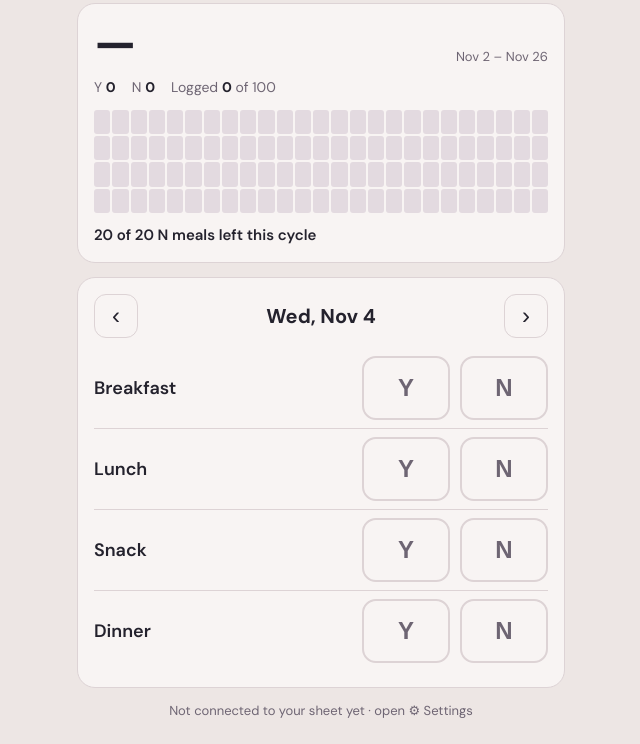
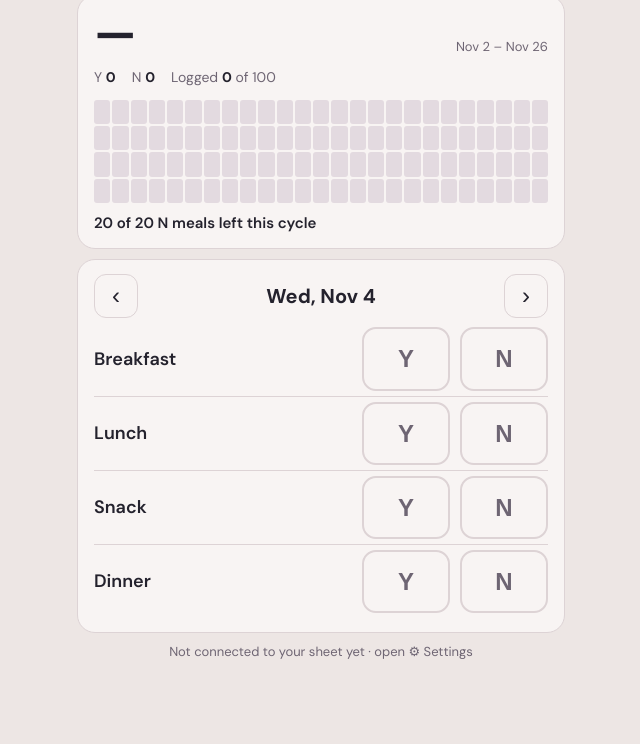
Before and after one commit to teela-l/meal-tracker, a plain HTML site: page index.html in a window 1280 px wide. Shown: the part 57-801 px from the top of the page, without its empty margins (319-959 px from the left). Drawn offline with Linux system fonts and the light colour scheme.

Commit message:
Add files via upload

```diff
--- a/index.html
+++ b/index.html
@@ -19,11 +19,15 @@
   --yes:#8AAB90;--no:#9C7379;--on:#24222D;--accent:#C9A0A6}}
 *{box-sizing:border-box;-webkit-tap-highlight-color:transparent}
 html,body{margin:0;background:var(--bg);color:var(--ink);font:16px/1.4 "DM Sans",system-ui,-apple-system,"Segoe UI",Roboto,sans-serif}
-main{max-width:520px;margin:0 auto;padding:calc(env(safe-area-inset-top) + 10px) 16px calc(env(safe-area-inset-bottom) + 24px)}
-header{display:flex;align-items:center;justify-content:space-between;margin-bottom:6px}
+/* Fit the whole app to the screen: the day card stretches or shrinks to fill what's left */
+html,body{height:100%;overflow:hidden}
+main{max-width:520px;margin:0 auto;height:100vh;height:100dvh;display:flex;flex-direction:column;
+  padding:calc(env(safe-area-inset-top) + 4px) 16px calc(env(safe-area-inset-bottom) + 8px)}
+header{display:flex;align-items:center;justify-content:space-between;margin-bottom:4px;flex:none}
 .brand{font-weight:750;font-size:18px}
 .iconbtn{border:0;background:transparent;color:var(--muted);font-size:24px;padding:8px 10px;border-radius:10px}
-.card{background:var(--card);border:1px solid var(--line);border-radius:18px;padding:16px;margin-bottom:14px}
+.card{background:var(--card);border:1px solid var(--line);border-radius:18px;padding:14px 16px;margin-bottom:10px;flex:none}
+.card.day{flex:0 1 auto;min-height:0;display:flex;flex-direction:column}
 .score-top{display:flex;align-items:flex-end;justify-content:space-between;gap:8px}
 .pct{font-size:46px;font-weight:780;line-height:1;font-variant-numeric:tabular-nums}
 .pct small{font-size:16px;font-weight:600;color:var(--muted);margin-left:4px}
@@ -43,21 +47,23 @@ header{display:flex;align-items:center;justify-content:space-between;margin-bott
 .cell{aspect-ratio:1/1.5;border-radius:3px;background:var(--empty);border:0;padding:0;cursor:pointer}
 .cell.Y{background:var(--yes)}
 .cell.N{background:var(--no)}
-.budget{margin-top:12px;font-size:15px;font-weight:600}
-.budget.over{color:var(--no)}.daynav{display:flex;align-items:center;justify-content:space-between;margin-bottom:10px}
+.budget{margin-top:10px;font-size:15px;font-weight:600}
+.budget.over{color:var(--no)}
+.daynav{display:flex;align-items:center;justify-content:space-between;margin-bottom:4px;flex:none}
 .daynav button{border:1px solid var(--line);background:transparent;color:var(--ink);font-size:24px;width:44px;height:44px;border-radius:12px}
 .daynav button:disabled{opacity:.3}
 .dayt{text-align:center}
 .dayt .t{font-size:20px;font-weight:700}
-.meal{display:flex;align-items:center;gap:10px;padding:8px 0;border-top:1px solid var(--line)}
+#meals{flex:0 1 296px;min-height:0;display:grid;grid-template-rows:repeat(4,minmax(0,1fr))}
+.meal{display:flex;align-items:center;gap:10px;padding:5px 0;border-top:1px solid var(--line);min-height:0}
 .meal:first-of-type{border-top:0}
 .meal .name{flex:1;font-size:18px;font-weight:600}
-.yn{width:88px;height:64px;border-radius:14px;border:2px solid var(--line);background:transparent;color:var(--muted);font-size:24px;font-weight:800}
+.yn{width:88px;height:100%;max-height:64px;min-height:40px;border-radius:14px;border:2px solid var(--line);background:transparent;color:var(--muted);font-size:24px;font-weight:800}
 .yn.y.on{background:var(--yes);border-color:var(--yes);color:var(--on)}
 .yn.n.on{background:var(--no);border-color:var(--no);color:var(--on)}
-.today{display:block;margin:12px auto 0;border:0;background:transparent;color:var(--accent);font-weight:600;font-size:15px;padding:8px}
+.today{display:block;flex:none;margin:4px auto 0;border:0;background:transparent;color:var(--accent);font-weight:600;font-size:15px;padding:8px}
 .today[hidden]{display:none}
-.status{text-align:center;font-size:13px;color:var(--muted);min-height:18px}
+.status{text-align:center;font-size:13px;color:var(--muted);min-height:18px;flex:none}
 dialog{border:1px solid var(--line);border-radius:18px;background:var(--card);color:var(--ink);width:min(92vw,440px);padding:20px}
 dialog::backdrop{background:rgba(0,0,0,.45)}
 dialog h2{margin:0 0 12px;font-size:20px}
@@ -87,7 +93,7 @@ input{width:100%;font:inherit;padding:10px 12px;border-radius:10px;border:1px so
     <div class="budget" id="budget"></div>
   </section>
 
-  <section class="card" aria-label="Day">
+  <section class="card day" aria-label="Day">
     <div class="daynav">
       <button id="prev" aria-label="Previous day">‹</button>
       <div class="dayt"><div class="t" id="dayTitle"></div></div>
--- a/sw.js
+++ b/sw.js
@@ -1,6 +1,6 @@
 // Network-first for the app's own files, with a cached copy for offline use.
 // Bump CACHE when you change the app so old copies are cleared.
-const CACHE = 'mt-v9';
+const CACHE = 'mt-v10';
 const ASSETS = ['./', './index.html', './manifest.webmanifest', './icon-192.png', './icon-512.png'];
 
 self.addEventListener('install', e => {
```
